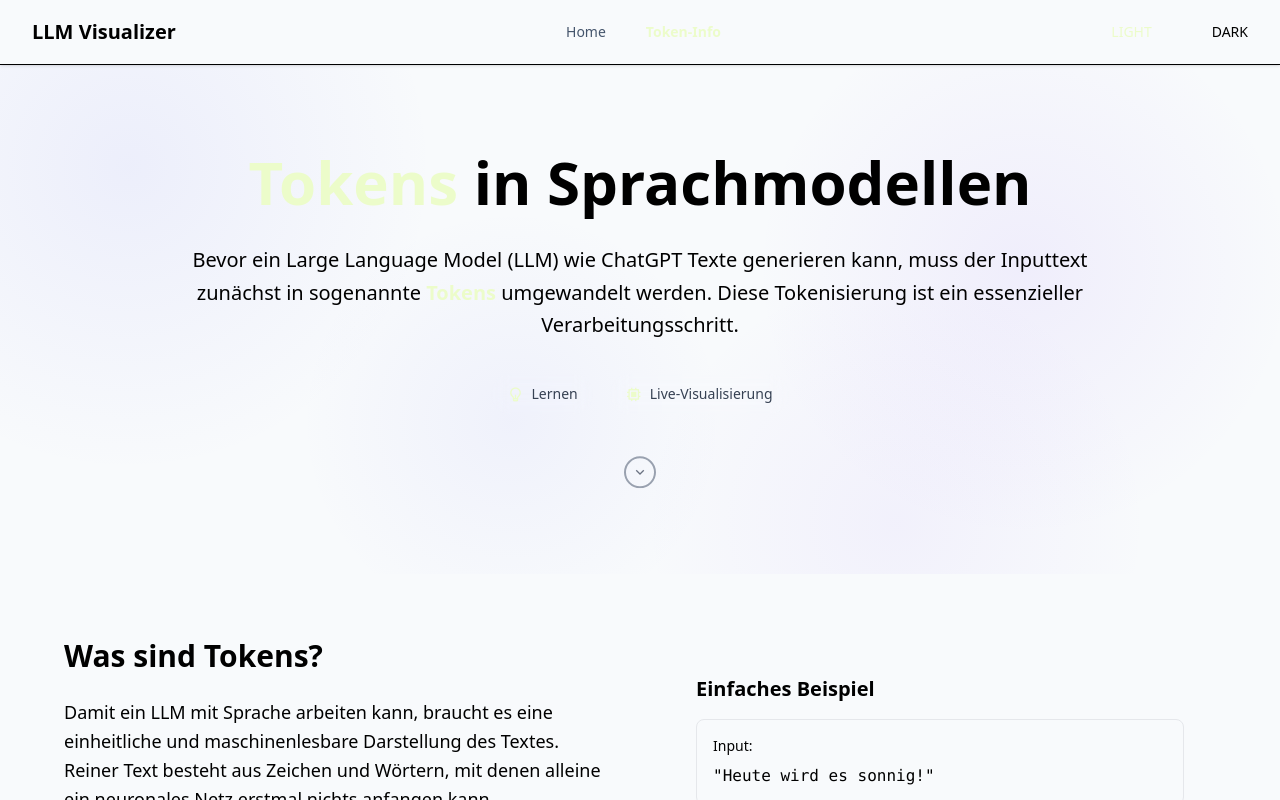
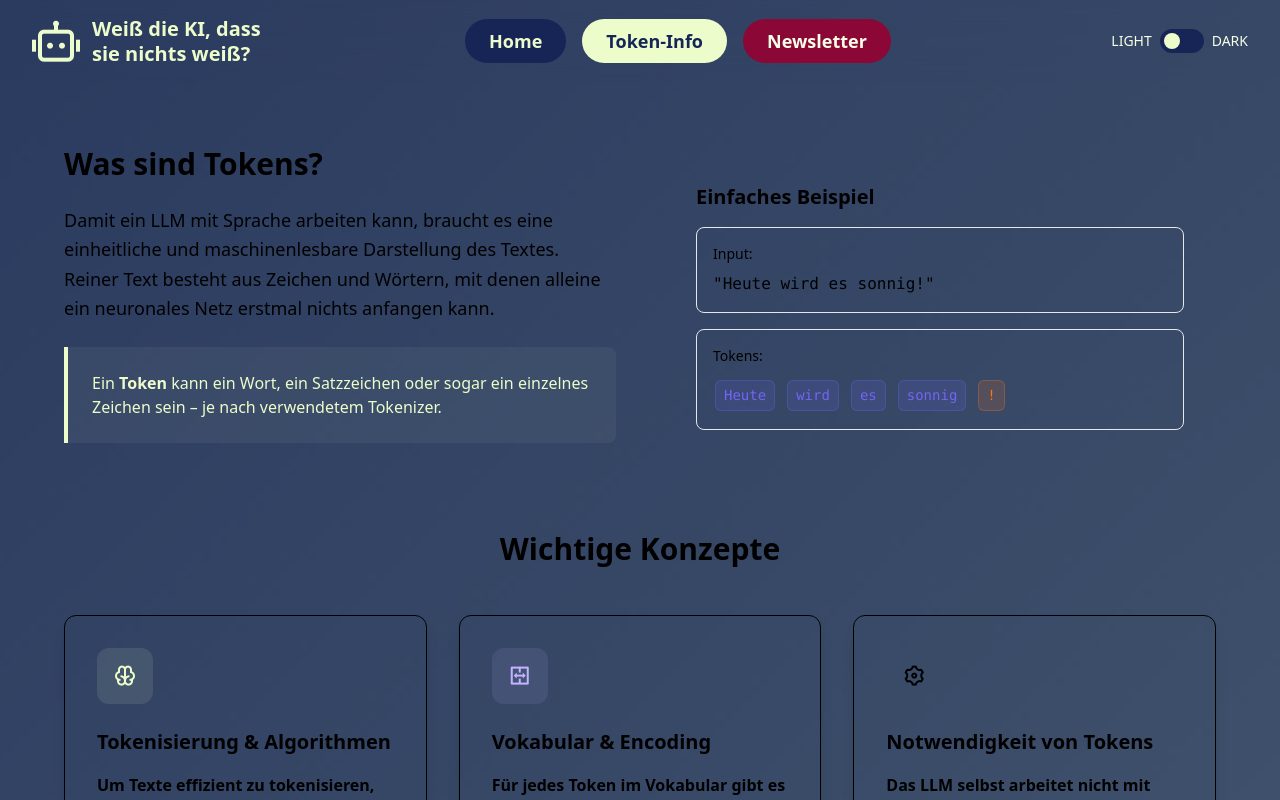
Before and after one commit to TNattermann/weiss-die-ki-dass-sie-nichts-weiss-frontend, a React (Vite) app: page /tokeninfo in a window 1280 px wide. Shown: the top 800 px of the page. Built offline with nearby package versions, Linux system fonts and the light colour scheme.

Commit message:
configured color scheme, new domain und new navbar design

```diff
--- a/src/App.tsx
+++ b/src/App.tsx
@@ -4,11 +4,15 @@ import Home from './pages/home/Home.tsx'
 import TokenInfo from './pages/tokenInfo/TokenInfo.tsx'
 import Footer from './components/Footer.tsx';
 import TokenInfoAlgorithms from './pages/tokenInfo/TokenInfoAlgorithms.tsx'
+import bgImage from './assets/bg-gradient.png';
 
 function App() {
     return (
-        <div className="min-h-screen bg-slate-50 flex flex-col">
-            <Router>
+        <div
+            className="min-h-screen flex flex-col bg-no-repeat bg-cover bg-center"
+            style={{ backgroundImage: `url(${bgImage})` }}
+        >
+        <Router>
                 <Navbar />
                 <main className="flex-grow">
                     <Routes>
--- a/src/components/Footer.tsx
+++ b/src/components/Footer.tsx
@@ -2,7 +2,7 @@ import { Link } from 'react-router-dom';
 
 function Footer() {
     return (
-        <footer className="bg-[#1A1A1A] text-bgColor pb-8 pt-12">
+        <footer className="bg-slate-600 text-bgColor pb-8 pt-12">
             <div className="max-w-7xl mx-auto px-4 sm:px-6 lg:px-8">
                 <div className="grid grid-cols-1 md:grid-cols-3 gap-8">
                     <div>
--- a/src/components/HeroSection.tsx
+++ b/src/components/HeroSection.tsx
@@ -21,7 +21,7 @@ export default function HeroSection({
     };
 
     return (
-        <section className="neural-bg py-20 px-6">
+        <section className="py-20 px-6">
             <div className="max-w-5xl mx-auto text-center">
                 <h1 className="text-5xl md:text-6xl font-bold text-textDark mb-6 leading-tight">
                     {title}
--- a/src/components/Navbar.tsx
+++ b/src/components/Navbar.tsx
@@ -17,36 +17,44 @@ function Navbar() {
     const [isMenuOpen, setIsMenuOpen] = useState(false);
 
     return (
-        <nav className="bg-bgColor shadow-sm border-b border-light sticky top-0 z-50 w-full">
-            <div className="flex items-center justify-between h-16 w-full px-4 sm:px-6 lg:px-8">
-                {/* Logo (links) */}
+        <nav className="sticky top-0 z-50 w-full py-4 backdrop-blur-lg">
+            <div className="flex items-center justify-between w-full px-4 sm:px-6 lg:px-8">
                 <div className="flex-shrink-0">
-                    <NavLink to="/" className="flex-shrink-0">
-                        <h1 className="text-xl font-bold text-textDark">LLM Visualizer</h1>
+                    <NavLink to="/" className="flex items-center space-x-3">
+                        <i className="ri-robot-2-line text-5xl text-primary" />
+                        <h1 className="text-xl font-bold text-primary leading-tight">
+                            Weiß die KI, dass<br />sie nichts weiß?
+                        </h1>
                     </NavLink>
                 </div>
 
-                {/* Navigation (zentriert) */}
                 <div className="hidden md:flex flex-grow justify-center space-x-4">
                     {navItems.map(({ to, label }) => (
                         <NavLink
                             key={to}
                             to={to}
                             className={({ isActive }) =>
-                                `px-3 py-2 rounded-md text-sm font-medium transition-colors duration-200 ${
+                                `bg-primary-container text-on-primary-container rounded-full px-6 py-2 text-lg font-semibold transition-all duration-300 ease-in-out hover:brightness-110 hover:shadow-lg ${
                                     isActive
-                                        ? 'text-primary font-semibold'
-                                        : 'text-slate-600 hover:text-primary'
+                                        ? 'bg-primary-container-selected text-primary-container'
+                                        : ''
                                 }`
                             }
                         >
                             {label}
                         </NavLink>
                     ))}
+
+                    <NavLink
+                        to=""
+                        className="bg-error-container text-on-error-container rounded-full px-6 py-2 text-lg font-semibold transition-all duration-300 ease-in-out hover:brightness-110 hover:shadow-lg"
+                    >
+                        Newsletter
+                    </NavLink>
+
                 </div>
 
-                {/* ThemeToggle (ganz rechts) */}
-                <div className="hidden md:flex ml-auto">
+                <div className="hidden md:flex items-center ml-auto pl-4">
                     <ThemeToggle />
                 </div>
 
@@ -54,7 +62,7 @@ function Navbar() {
                 <div className="md:hidden ml-auto">
                     <button
                         onClick={() => setIsMenuOpen(!isMenuOpen)}
-                        className="text-slate-600 hover:text-primary focus:outline-none"
+                        className="text-primary hover:text-primary-container focus:outline-none"
                     >
                         {isMenuOpen ? <X size={24} /> : <Menu size={24} />}
                     </button>
@@ -63,24 +71,27 @@ function Navbar() {
 
             {/* Mobile Navigation */}
             {isMenuOpen && (
-                <div className="md:hidden border-t border-light px-4">
-                    <div className="pt-2 pb-3 space-y-1">
+                <div className="md:hidden px-4 pt-2 pb-4 mt-4">
+                    <div className="space-y-2">
                         {navItems.map(({ to, label }) => (
                             <NavLink
                                 key={to}
                                 to={to}
                                 onClick={() => setIsMenuOpen(false)}
                                 className={({ isActive }) =>
-                                    `block px-3 py-2 rounded-md text-base font-medium transition-colors duration-200 ${
+                                    `block text-center px-3 py-3 rounded-lg text-base font-semibold transition-colors duration-200 ${
                                         isActive
-                                            ? 'text-primary font-semibold bg-blue-50'
-                                            : 'text-slate-600 hover:text-primary hover:bg-slate-100'
+                                            ? 'bg-primary-container-selected text-primary-container'
+                                            : 'bg-primary-container text-on-primary-container'
                                     }`
                                 }
                             >
                                 {label}
                             </NavLink>
                         ))}
+                        <div className="flex justify-center pt-3 mt-3 border-t border-primary">
+                            <ThemeToggle />
+                        </div>
                     </div>
                 </div>
             )}
--- a/src/components/ThemeToggle.tsx
+++ b/src/components/ThemeToggle.tsx
@@ -30,7 +30,7 @@ const ThemeToggle = () => {
 
     return (
         <div className="flex items-center space-x-2 text-sm font-medium">
-      <span className={!enabled ? 'text-primary' : 'text-textNormal'}>
+      <span className={!enabled ? 'text-text-normal' : 'text-text-normal'}>
         LIGHT
       </span>
 
@@ -38,17 +38,17 @@ const ThemeToggle = () => {
                 checked={enabled}
                 onChange={toggleTheme}
                 className={`${
-                    enabled ? 'bg-primary' : 'bg-bgLightGray'
+                    enabled ? 'bg-outline' : 'bg-outline'
                 } relative inline-flex h-6 w-11 items-center rounded-full transition-colors focus:outline-none`}
             >
         <span
             className={`${
                 enabled ? 'translate-x-6' : 'translate-x-1'
-            } inline-block h-4 w-4 transform rounded-full bg-bgColor transition-transform`}
+            } inline-block h-4 w-4 transform rounded-full bg-primary transition-transform`}
         />
             </Switch>
 
-            <span className={enabled ? 'text-primary' : 'text-textNormal'}>
+            <span className={enabled ? 'text-text-normal' : 'text-text-normal'}>
         DARK
       </span>
         </div>
--- a/src/config/config.ts
+++ b/src/config/config.ts
@@ -1,4 +1,4 @@
-//const BASE_URL =  'http://127.0.0.1:8000/api';                          //Lokal
-const BASE_URL =  'https://scilab-0079.informatik.uni-kl.de/api';        //Production
+//const BASE_URL =  'http://127.0.0.1:8000/api';                                             //Lokal
+ const BASE_URL =  'https://aalab-weiss-die-ki-dass-sie-nichts-weiss.cs.rptu.de//api';        //Production
 
 export { BASE_URL };
--- a/src/pages/home/Home.tsx
+++ b/src/pages/home/Home.tsx
@@ -1,6 +1,5 @@
 import { useState, useEffect } from 'react';
 import { getVersion } from '../../config/api'
-import HeroSection from "../../components/HeroSection.tsx";
 
 function Home() {
     const [version, setVersion] = useState<string | null>(null);
@@ -16,31 +15,14 @@ function Home() {
 
 
     return (
-        <div className="bg-gray-50 min-h-screen">
-            <HeroSection
-                title={
-                    <>
-                        <span className="text-primary">Willkommen</span>
-                    </>
-                }
-                subtitle={
-                    <>
-                        Dies ist ein {" "}
-                        <span className="font-semibold text-primary">Beispieltext</span>{" "}
-                    </>
-                }
-                badges={[
-                    { label: "Lernen", icon: "ri-lightbulb-line" }
-                ]}
-                scrollToId="id-of-section"
-            />
+        <div className="min-h-screen">
             <div className="max-w-screen-xl mx-auto px-8 py-8 text-center">
                 <h1 className="text-4xl font-bold text-primary">
                     Hello, this is a Tailwind 4.1 applied style!
                 </h1>
-                <h1>Vite + React</h1>
+                <h1 className="text-text-normal">Vite + React</h1>
 
-                <p className="mt-6 text-sm text-gray-600">
+                <p className="mt-6 text-sm text-text-normal">
                     Backend-Version: <span className="font-mono">{version ?? 'Lade Version...'}</span>
                 </p>
             </div>
--- a/src/pages/tokenInfo/TokenInfo.tsx
+++ b/src/pages/tokenInfo/TokenInfo.tsx
@@ -1,4 +1,3 @@
-import HeroSection from "../../components/HeroSection.tsx";
 import EducationalContent from "./EducationalContent.tsx";
 import TokenizerVisualizer from "./TokenizerVisualizer.tsx";
 import TokenizationApproaches from "./TokenizationApproaches.tsx";
@@ -7,7 +6,7 @@ import Notes from "./Notes.tsx";
 function TokenInfo() {
     return (
         <div className="bg-bghero min-h-screen">
-            <HeroSection
+            {/*<HeroSection
                 title={
                     <>
                         <span className="text-primary">Tokens</span> in Sprachmodellen
@@ -26,7 +25,7 @@ function TokenInfo() {
                     { label: "Live-Visualisierung", icon: "ri-cpu-line" },
                 ]}
                 scrollToId="educational-content"
-            />
+            />*/}
 
             <EducationalContent />
             <TokenizerVisualizer />
```
Also changed, not shown: src/index.css (+1 -16 lines), src/assets/bg-gradient.png (added), 1 other file (tests, documents, lock files or other folders).
